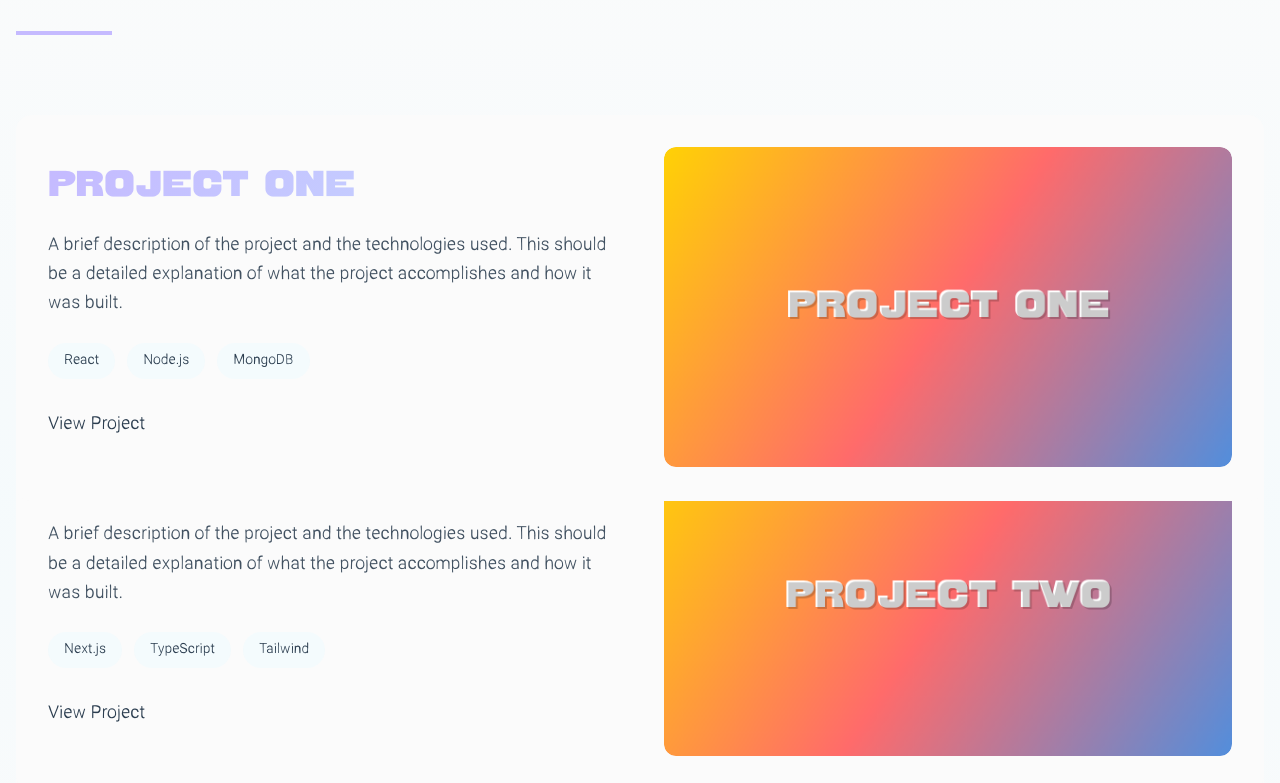
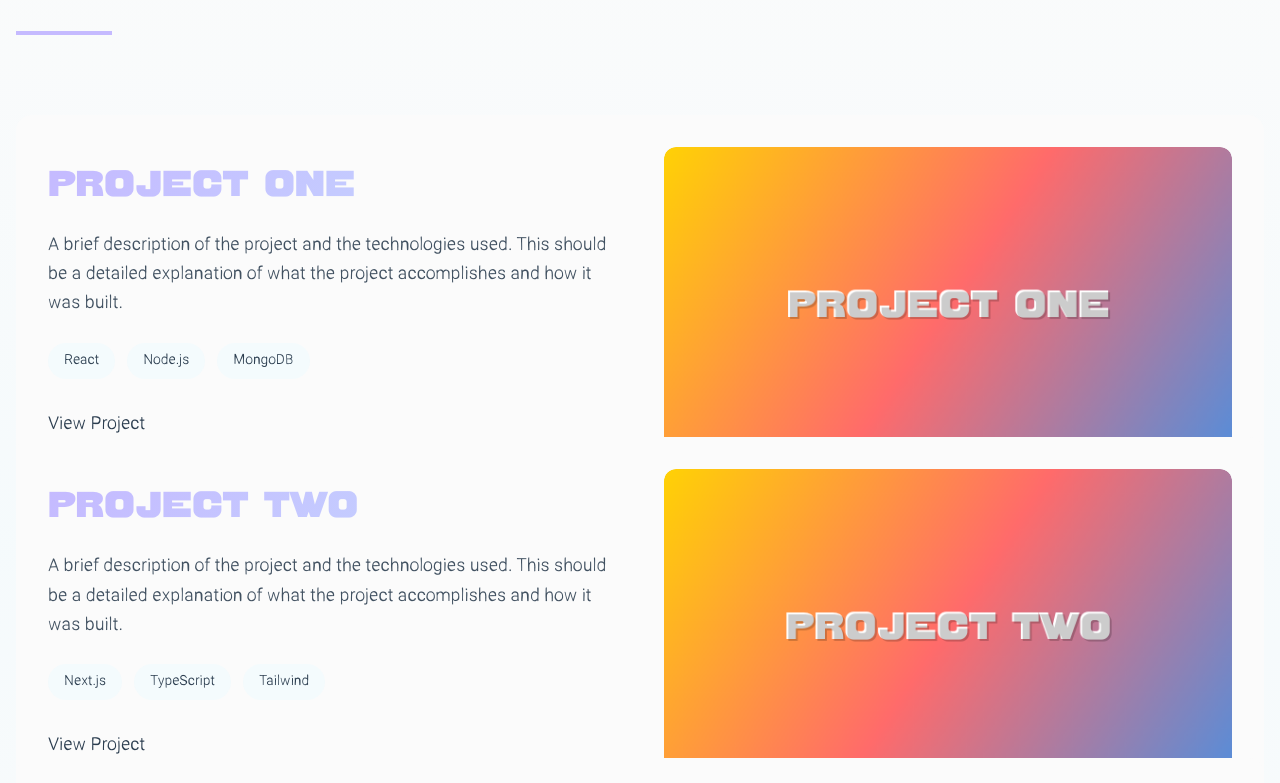
Before and after one commit to Liam-Woods-8/portfolio-2025, a Next.js app: page / in a window 1280 px wide. Shown: the part 1357-2140 px from the top of the page. Built offline with nearby package versions, Linux system fonts and the light colour scheme.

Commit message:
Add scroll-based card stacking effect

```diff
--- a/src/app/page.tsx
+++ b/src/app/page.tsx
@@ -1,5 +1,8 @@
+'use client'
+
 import Link from 'next/link'
 import dynamic from 'next/dynamic'
+import { useEffect, useRef } from 'react'
 import ContactForm from './components/ContactForm'
 
 const ImagePlaceholder = dynamic(() => import('./components/ImagePlaceholder'), {
@@ -28,6 +31,34 @@ const projects = [
 ];
 
 export default function Home() {
+  const projectRefs = useRef<(HTMLElement | null)[]>([]);
+
+  useEffect(() => {
+    const handleScroll = () => {
+      projectRefs.current.forEach((ref, index) => {
+        if (!ref) return;
+
+        const rect = ref.getBoundingClientRect();
+        const isInView = rect.top <= window.innerHeight * 0.5;
+
+        if (isInView) {
+          ref.style.transform = 'translateY(0)';
+          ref.style.opacity = '1';
+          ref.style.zIndex = `${index + 1}`;
+        } else {
+          ref.style.transform = 'translateY(100px)';
+          ref.style.opacity = '0.5';
+          ref.style.zIndex = '0';
+        }
+      });
+    };
+
+    window.addEventListener('scroll', handleScroll);
+    handleScroll(); // Initial check
+
+    return () => window.removeEventListener('scroll', handleScroll);
+  }, []);
+
   return (
     <main className="min-h-screen">
       {/* Hero Section */}
@@ -65,13 +96,17 @@ export default function Home() {
       <section id="projects" className="py-32 bg-gradient-to-b from-base via-light-blue/30 to-base">
         <div className="container mx-auto px-4">
           <h2 className="section-title">Projects</h2>
-          <div className="relative space-y-[-6rem] pt-8">
+          <div className="relative pt-8">
             {projects.map((project, index) => (
               <article
                 key={index}
-                className="card group rounded-2xl transform transition-all duration-500 hover:-translate-y-4 hover:shadow-xl relative bg-base"
+                ref={el => projectRefs.current[index] = el}
+                className="card group rounded-2xl transform transition-all duration-500 hover:shadow-xl relative bg-base mb-8"
                 style={{
-                  zIndex: projects.length - index,
+                  transform: 'translateY(100px)',
+                  opacity: 0.5,
+                  transition: 'all 0.6s ease-out',
+                  marginTop: index === 0 ? '0' : '-6rem',
                 }}
               >
                 <div className="grid grid-cols-1 md:grid-cols-2 gap-12 items-center">
```
